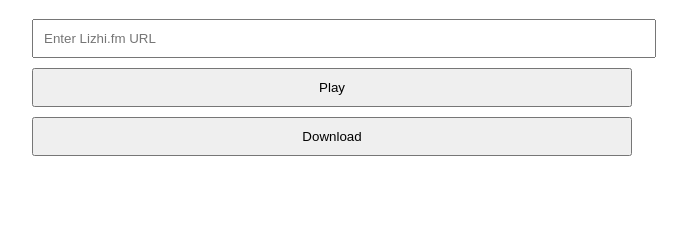
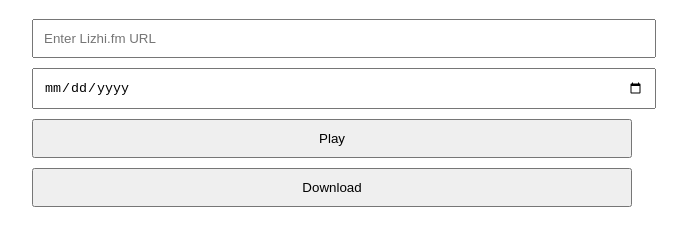
Before and after one commit to russellleavell/lizhi-player, a plain HTML site: page index.html in a window 1280 px wide. Shown: the part 81-326 px from the top of the page, without its empty margins (308-995 px from the left). Drawn offline with Linux system fonts and the light colour scheme.

Commit message:
Update index.html

```diff
--- a/index.html
+++ b/index.html
@@ -11,6 +11,7 @@
     <div id="app">
         <h1>Lizhi.fm Audio Player</h1>
         <input type="text" id="urlInput" placeholder="Enter Lizhi.fm URL">
+        <input type="date" id="dateInput" placeholder="Enter publication date">
         <button id="playButton">Play</button>
         <button id="downloadButton">Download</button>
         <div id="audioPlayer"></div>
```
